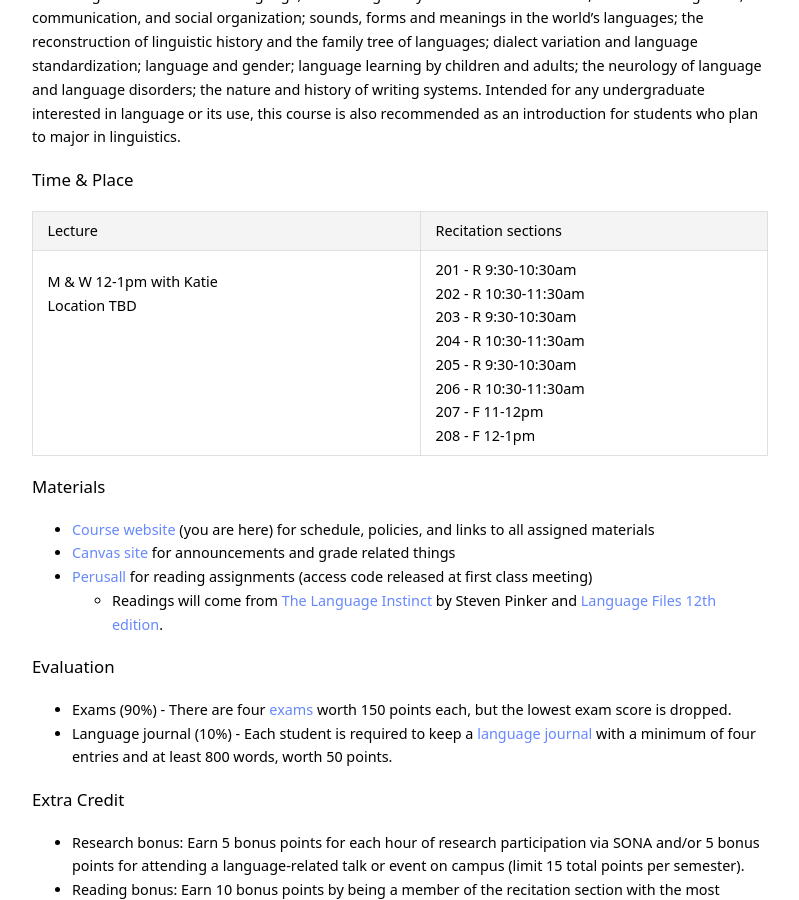
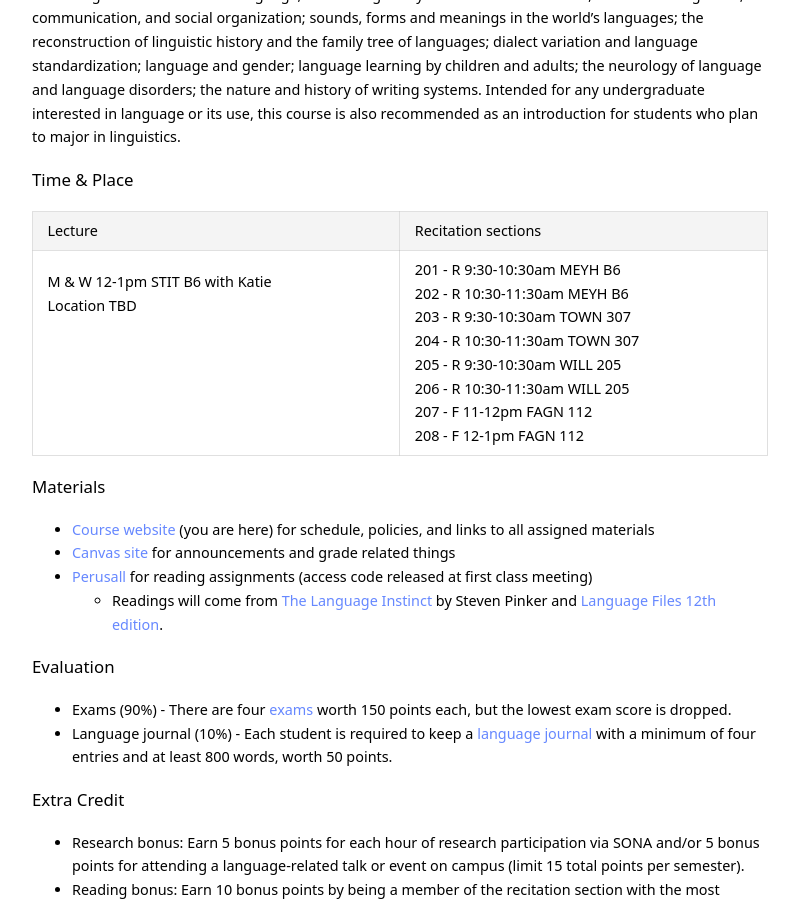
Before and after one commit to kschuler/ling001, a Jekyll site: the page built from index.md, in a window 1280 px wide and 900 px high, scrolled down 633 px. Shown: the whole window, without its empty margins (240-1039 px from the left). Built offline with Jekyll 4.4.1, drawn with Linux system fonts in a browser that asks for light colours.

Commit message:
Update index.md

```diff
--- a/index.md
+++ b/index.md
@@ -26,7 +26,7 @@ A general introduction to the nature, history and use of human language, speech
 
 Lecture | Recitation sections
 --- | ---
-M & W 12-1pm with Katie<br>Location TBD<br><br><br><br><br><br> | 201 - R 9:30-10:30am<br>202 - R 10:30-11:30am <br>203 - R 9:30-10:30am<br>204 - R 10:30-11:30am<br>205 - R 9:30-10:30am<br>206 - R 10:30-11:30am<br>207 - F 11-12pm<br>208 - F 12-1pm
+M & W 12-1pm STIT B6 with Katie<br>Location TBD<br><br><br><br><br><br> | 201 - R 9:30-10:30am MEYH B6<br>202 - R 10:30-11:30am MEYH B6 <br>203 - R 9:30-10:30am TOWN 307<br>204 - R 10:30-11:30am TOWN 307<br>205 - R 9:30-10:30am WILL 205<br>206 - R 10:30-11:30am WILL 205<br>207 - F 11-12pm FAGN 112<br>208 - F 12-1pm FAGN 112
 
 ### Materials
 
```
